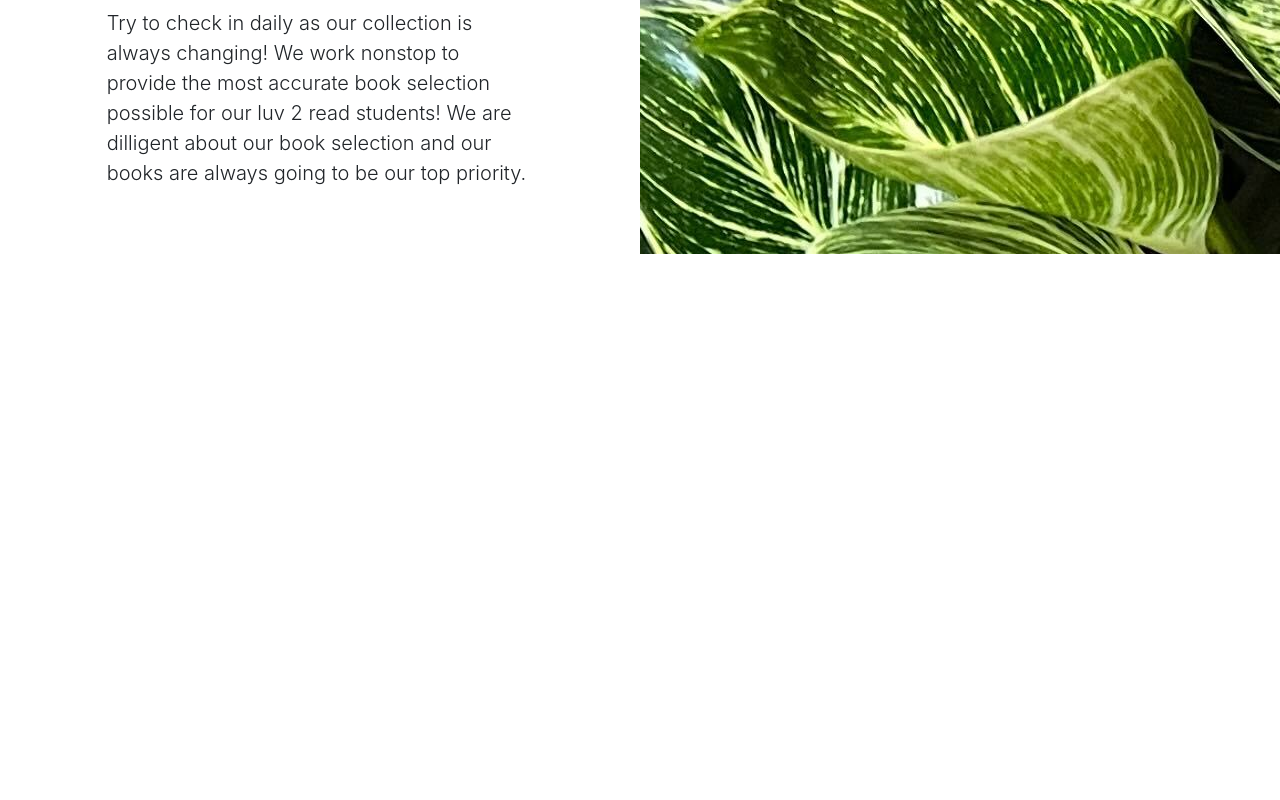
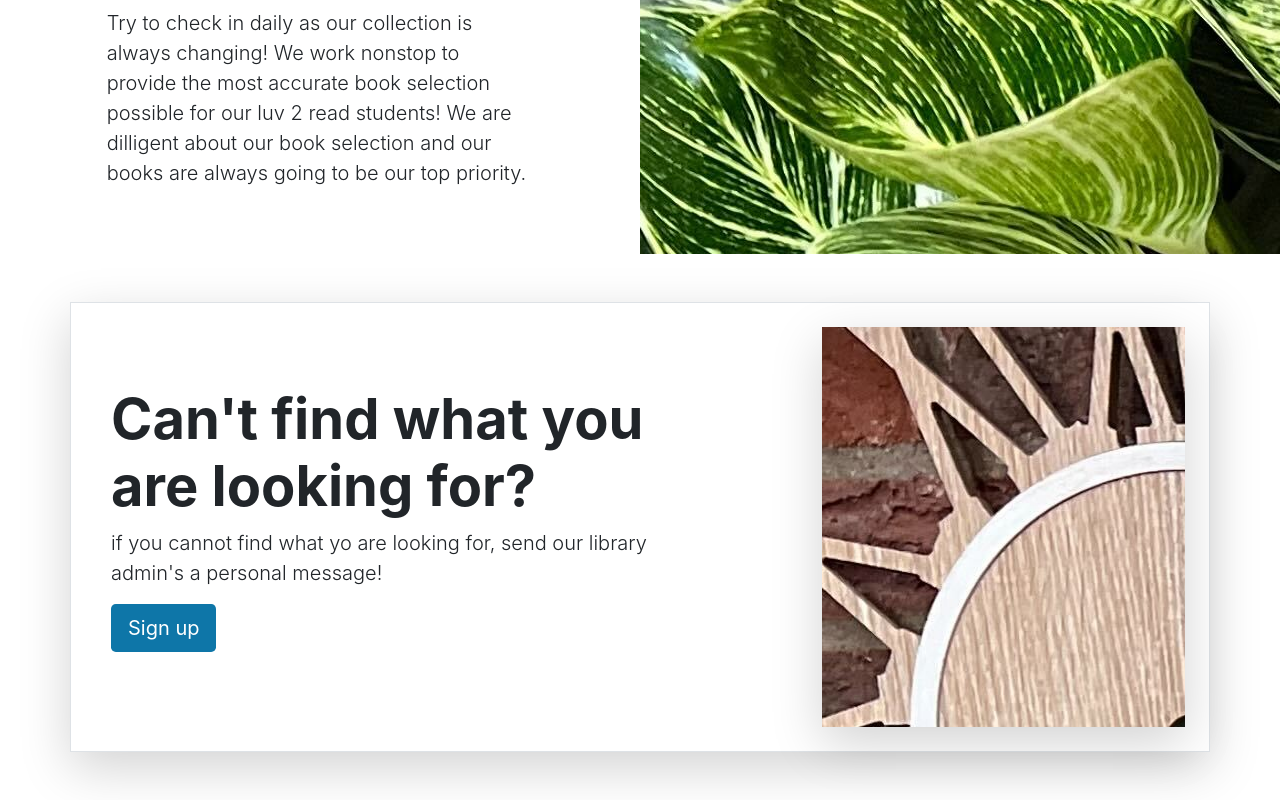
Before and after one commit to Abdelrahmanghoniem/library-app, a React (Create React App) app in the folder 03-frontend/react-library/: page / in a window 1280 px wide. Shown: the part 1694-2494 px from the top of the page. Before the commit the page ends 1948 px from the top, so only its background shows below. Built offline with nearby package versions, Linux system fonts and the light colour scheme.

Commit message:
Library Services Component

```diff
--- a/03-frontend/react-library/src/App.tsx
+++ b/03-frontend/react-library/src/App.tsx
@@ -2,6 +2,7 @@
 import { Carousel } from "./layouts/HomePage/Carousel";
 import { ExploreTopBooks } from "./layouts/HomePage/ExploreTopBooks";
 import { Heros } from "./layouts/HomePage/Heros";
+import { LibraryServices } from "./layouts/HomePage/LibraryServices";
 import { Navbar } from "./layouts/NavbarAndFooter/Navbar";
 
 function App() {
@@ -11,6 +12,7 @@
   <ExploreTopBooks/>
   <Carousel/>
   <Heros/>
+  <LibraryServices/>
   </div>
   )
 
--- /dev/null
+++ b/03-frontend/react-library/src/layouts/HomePage/LibraryServices.tsx
@@ -0,0 +1,26 @@
+export const LibraryServices =()=>{
+    return (
+        <div className="container my-5">
+            <div className="row p-4 align-items-center border shadow-lg">
+                <div className="col-lg-7 p-3">
+                    <h1 className="display-4 fw-bold">
+                        Can't find what you are looking for?
+                    </h1>
+                    <p className="lead">
+                        if you cannot find what yo are looking for,
+                        send our library admin's a personal message!
+                    </p>
+                    <div className="d-grid gap-2 justify-content-md-start mb-4 mb-lg-3">
+                        <a className="btn main-color btn-lg text-white"  href="#">
+                            Sign up
+                        </a>
+
+                    </div >
+
+                </div >
+                <div className="col-lg-4 offset-lg-1 shadow-lg lost-image"></div>
+
+            </div>
+        </div>
+    )
+}
```
